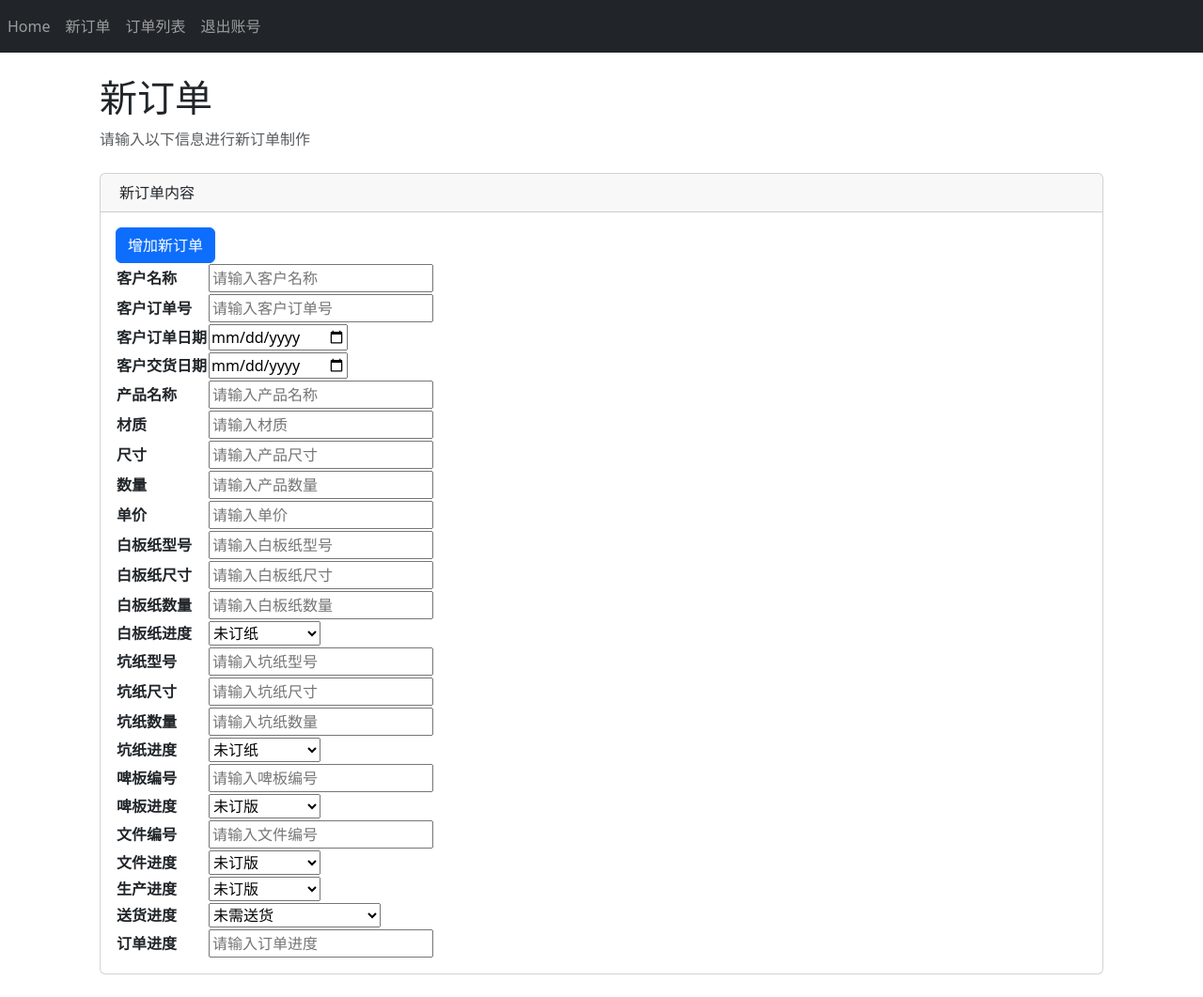
After one commit to MarinChen2333/flaskLearing, a Flask app: page /newOrder in a window 1280 px wide. The commit adds this page. Shown: the whole page at 94% size. Run offline with Flask 3, Linux system fonts and the light colour scheme; a user stored in the database is signed in; some libraries are stand-ins or nearby versions.

Commit message:
·newOrder page ·listOder html

```diff
--- a/app.py
+++ b/app.py
@@ -1,6 +1,8 @@
 from website import create_app
+from flask import render_template
 
 app = create_app()
 
+
 if __name__ == '__main__':
     app.run(debug=True)
--- a/website/__init__.py
+++ b/website/__init__.py
@@ -29,7 +29,7 @@ def create_app():
     app.register_blueprint(views, url_prefix='/')
     app.register_blueprint(auth, url_prefix='/')
 
-    from .models import User, Note
+    from .models import User, Note, Order
     with app.app_context():
         db.create_all()
     return app
--- a/website/templates/base.html
+++ b/website/templates/base.html
@@ -13,7 +13,7 @@
 {#    <link href="https://cdn.jsdelivr.net/npm/bootstrap@5.3.2/dist/css/bootstrap.min.css" rel="stylesheet" integrity="sha384-T3c6CoIi6uLrA9TneNEoa7RxnatzjcDSCmG1MXxSR1GAsXEV/Dwwykc2MPK8M2HN" crossorigin="anonymous">#}
 {#    <script src="https://cdn.jsdelivr.net/npm/bootstrap@5.3.2/dist/js/bootstrap.bundle.min.js" integrity="sha384-C6RzsynM9kWDrMNeT87bh95OGNyZPhcTNXj1NW7RuBCsyN/o0jlpcV8Qyq46cDfL" crossorigin="anonymous"></script>#}
 
-    <title>{% block title %}Home{% endblock %}</title>
+    <title>{% block title %}base{% endblock %}</title>
 </head>
 
 <body>
@@ -29,13 +29,16 @@
         <div class="navbar-nav">
             {% if user.is_authenticated %}
             <a class="nav-item nav-link" id="home" href="/home">Home</a>
-            <a class="nav-item nav-link" id="logout" href="/logout">Logout</a>
+            <a class="nav-item nav-link" id="newOrder" href="/newOrder">新订单</a>
+            <a class="nav-item nav-link" id="newOrder" href="/listOrder">订单列表</a>
+            <a class="nav-item nav-link" id="logout" href="/logout">退出账号</a>
             {% else %}
             <a class="nav-item nav-link" id="login" href="/login">Login</a>
             <a class="nav-item nav-link" id="signup" href="/sign-up">Sign Up</a>
             {% endif %}
         </div>
 
+        {#  提示信息  #}
         {% with messages = get_flashed_messages(with_categories=true) %}
             {% if messages %}
                 {% for category, message in messages%}
--- /dev/null
+++ b/website/templates/newOrder.html
@@ -0,0 +1,155 @@
+{% extends "base.html" %}
+{% block title %}新订单{% endblock %}
+
+{% block content %}
+    <div class="container-fluid px-4">
+                        <h1 class="mt-4">新订单</h1>
+                        <ol class="breadcrumb mb-4">
+                            <li class="breadcrumb-item active">请输入以下信息进行新订单制作</li>
+                        </ol>
+                        <div class="card mb-4">
+                            <div class="card-header">
+                                <i class="fas fa-table me-1"></i>
+                                新订单内容
+                            </div>
+                            <div class="card-body">
+                                <form method="POST">
+                                <table>
+                                    <tbody>
+                                        <tr>
+                                            <th>客户名称</th>
+                                            <td><input type="text" id="cName" name="cName" placeholder="请输入客户名称"></td>
+                                        </tr>
+                                        <tr>
+                                            <th>客户订单号</th>
+                                            <td><input type="text" id="cOrderId" name="cOrderId" placeholder="请输入客户订单号"></td>
+                                        </tr>
+                                        <tr>
+                                            <th>客户订单日期</th>
+                                            <td><input type="date" id="cOrderDate" name="cOrderDate" lang="zh-CN"></td>
+                                        </tr><tr>
+                                            <th>客户交货日期</th>
+                                            <td><input type="date" id="cDeliveryDate" name="cDeliveryDate" lang="zh-CN"></td>
+                                        </tr>
+                                        <tr>
+                                            <th>产品名称</th>
+                                            <td><input type="text" id="pName" name="pName" placeholder="请输入产品名称"></td>
+                                        </tr>
+                                        <tr>
+                                            <th>材质</th>
+                                            <td><input type="text" id="material" name="material" placeholder="请输入材质"></td>
+                                        </tr>
+                                        <tr>
+                                            <th>尺寸</th>
+                                            <td><input type="text" id="size" name="size" placeholder="请输入产品尺寸"></td>
+                                        </tr>
+                                        <tr>
+                                            <th>数量</th>
+                                            <td><input type="text" id="quantity" name="quantity" placeholder="请输入产品数量"></td>
+                                        </tr>
+                                        <tr>
+                                            <th>单价</th>
+                                            <td><input type="text" id="price" name="price" placeholder="请输入单价"></td>
+                                        </tr>
+                                        <tr>
+                                            <th>白板纸型号</th>
+                                            <td><input type="text" id="surface-id" name="surface-id" placeholder="请输入白板纸型号"></td>
+                                        </tr>
+                                        <tr>
+                                            <th>白板纸尺寸</th>
+                                           <td><input type="text" id="surface-size" name="surface-size" placeholder="请输入白板纸尺寸"></td>
+                                        </tr>
+                                        <tr>
+                                            <th>白板纸数量</th>
+                                            <td><input type="text" id="surface-quantity" name="surface-quantity" placeholder="请输入白板纸数量"></td>
+                                        </tr>
+                                        <tr>
+                                            <th>白板纸进度</th>
+                                            <td>
+                                                <select name="surface-stage" id="surface-stage">
+                                                <option value="未订">未订纸</option>
+                                                <option value="待送纸">已订，待送纸</option>
+                                                <option value="已订">已送纸</option>
+                                                </select>
+                                            </td>
+                                        </tr>
+                                        <tr><th>坑纸型号</th>
+                                            <td><input type="text" id="back-id" name="back-id" placeholder="请输入坑纸型号"></td>
+                                        </tr>
+                                        <tr><th>坑纸尺寸</th>
+                                            <td><input type="text" id="back-size" name="back-size" placeholder="请输入坑纸尺寸"></td>
+                                        </tr>
+                                        <tr>
+                                            <th>坑纸数量</th>
+                                            <td><input type="text" id="back-quantity" name="back-quantity" placeholder="请输入坑纸数量"></td>
+                                        </tr>
+                                        <tr>
+                                        <th>坑纸进度</th>
+                                            <td>
+                                                <select name="back-stage" id="back-stage">
+                                                <option value="未订">未订纸</option>
+                                                <option value="待送纸">已订，待送纸</option>
+                                                <option value="已订">已送纸</option>
+                                                </select>
+                                            </td>
+                                        </tr>
+                                        <tr>
+                                         <th>啤板编号</th>
+                                            <td><input type="text" id="plate-id" name="plate-id" placeholder="请输入啤板编号"></td>
+                                        </tr>
+                                        <tr>
+                                            <th>啤板进度</th>
+                                            <td>
+                                                <select name="plate-stage" id="plate-stage">
+                                                <option value="未订">未订版</option>
+                                                <option value="待送板">已订，待送板</option>
+                                                <option value="已送板">已送板</option>
+                                                </select>
+                                            </select>
+                                            </td>
+                                        </tr>
+                                        <tr>
+                                            <th>文件编号</th>
+                                            <td><input type="text" id="doc-id" name="doc-id" placeholder="请输入文件编号"></td>
+                                        </tr>
+                                        <tr>
+                                            <th>文件进度</th>
+                                            <td> <select name="doc-stage" id="doc-stage">
+                                                <option value="未订">未订版</option>
+                                                <option value="待送板">已订，待送板</option>
+                                                <option value="已送板">已送板</option></select>
+                                            </td>
+                                        </tr>
+                                        <tr>
+                                            <th>生产进度</th>
+                                            <td>
+                                                <select name="produce-stage" id="produce-stage">
+                                                <option value="未订">未订版</option>
+                                                <option value="待送板">已订，待送板</option>
+                                                <option value="已送板">已送板</option></select>
+                                            </td>
+                                        </tr>
+                                        <tr>
+                                            <th>送货进度</th>
+                                            <td>
+                                                <select name="delivery-stage" id="delivery-stage">
+                                                <option value="未需送货">未需送货</option>
+                                                <option value="待送货">产品已做好，需待送货</option>
+                                                <option value="已送货">已送货</option></select>
+                                            </td>
+                                        </tr>
+                                        <tr>
+                                            {# 做个选择器 #}
+                                            <th>订单进度</th>
+                                            <td><input type="text" id="order-stage" name="order-stage" placeholder="请输入订单进度"></td>
+                                        </tr>
+                                    </tbody>
+                                    <div><button type="submit" class="btn btn-primary">增加新订单</button></div>
+                                </table>
+                                    </form>
+
+                            </div>
+                        </div>
+                    </div>
+
+{% endblock %}
--- a/website/views.py
+++ b/website/views.py
@@ -1,8 +1,9 @@
-from flask import Blueprint,render_template, request, flash, jsonify
+from flask import Blueprint, render_template, request, flash, jsonify
 from flask_login import login_required, current_user
-from .models import Note
+from .models import Note, Order
 from . import db
 import json
+from datetime import datetime
 
 views = Blueprint('views', __name__)
 
@@ -11,7 +12,6 @@ views = Blueprint('views', __name__)
 def home():
     if request.method == 'POST':
         note = request.form.get('note')
-
         if len(note) < 1:
             flash('Too short!', category='error')
         else:
@@ -21,6 +21,7 @@ def home():
             flash('Note added', category='success')
 
     return render_template("home.html", user=current_user)
+
 
 @views.route('/delete-note', methods=['POST'])
 def delete_note():
@@ -34,3 +35,74 @@ def delete_note():
             db.session.commit()
 
     return jsonify({})
+
+
+@views.route('/newOrder', methods=['GET', 'POST'])
+@login_required
+def newOrder():
+    if request.method == 'POST':
+        cname = request.form.get('cName')
+        corderId = request.form.get('cOrderId')
+        orderDate = request.form.get('cOrderDate')
+        deliveryDate = request.form.get('cDeliveryDate')
+        pname = request.form.get('pName')
+        material = request.form.get('material')
+        size = request.form.get('size')
+        quantity = request.form.get('quantity')
+        price = request.form.get('price')
+        # 白板纸
+        surfaceId = request.form.get('surface-id')
+        surfaceSize = request.form.get('surface-size')
+        surfaceQuantity = request.form.get('surface-quantity')
+        surfaceStage = request.form.get('surface-stage')
+        # 坑纸
+        backId = request.form.get('back-id')
+        backSize = request.form.get('back-size')
+        backQuantity = request.form.get('back-quantity')
+        backStage = request.form.get('back-stage')
+        # 啤板
+        plateId = request.form.get('plate-id')
+        plateStage = request.form.get('plate-stage')
+        # 文件
+        docId = request.form.get('doc-id')
+        docStage = request.form.get('doc-stage')
+        # 生产进度
+        produceStage = request.form.get('produce-stage')
+        # 送货进度
+        deliveryStage = request.form.get('delivery-stage')
+        # 订单进度
+        orderStage = request.form.get('order-stage')
+
+        new_Order = Order(cName=cname, cOrderId=corderId,
+                          cOrderDate=datetime.strptime(orderDate, "%Y-%m-%d"),
+                          cDeliveryDate=datetime.strptime(deliveryDate, "%Y-%m-%d"),
+                          pName=pname, pMaterial=material, pSize=size, pQuantity=quantity, uPrice=price,
+                          surfaceId=surfaceId, surfaceSize=surfaceSize, surfaceQuantity=surfaceQuantity,
+                          surfaceStage=surfaceStage,
+                          backId=backId, backSize=backSize, backQuantity=backQuantity, backStage=backStage,
+                          plateId=plateId, plateStage=plateStage, docId=docId, docStage=docStage,
+                          produceStage=produceStage, deliveryStage=deliveryStage, orderStage=orderStage,
+                          user_id=current_user.id)
+
+        db.session.add(new_Order)
+        db.session.commit()
+
+        flash('New Order added', category='success')
+    return render_template('newOrder.html', user=current_user)
+
+
+@views.route('/listOrder', methods=['GET', 'POST'])
+@login_required
+def listOrder():
+    if request.method == 'GET':
+       newOrder
+    return render_template("listOrder.html", user=current_user,)
+
+
+@views.errorhandler(404)
+def page_not_found(error):
+    return render_template('home.html')
+
+@views.errorhandler(500)
+def serverError(error):
+    return render_template('home.html')
```
Also changed, not shown: website/auth.py (+6 -12 lines), website/models.py (+41 -1 lines), website/templates/listOrder.html (added, +21 -0 lines), instance/database.db (added), 2 other files.
